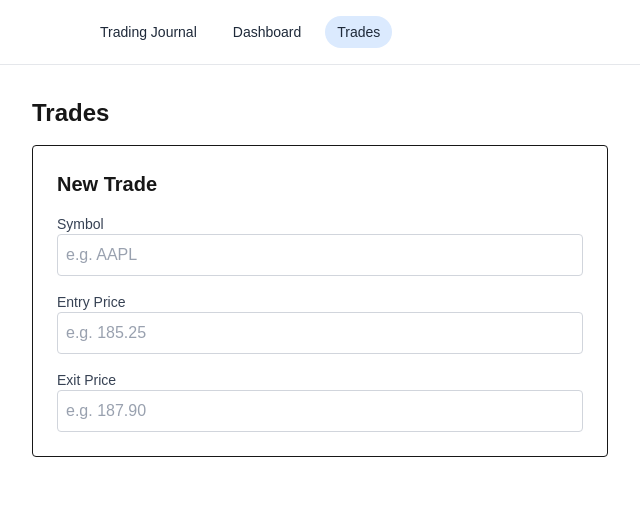
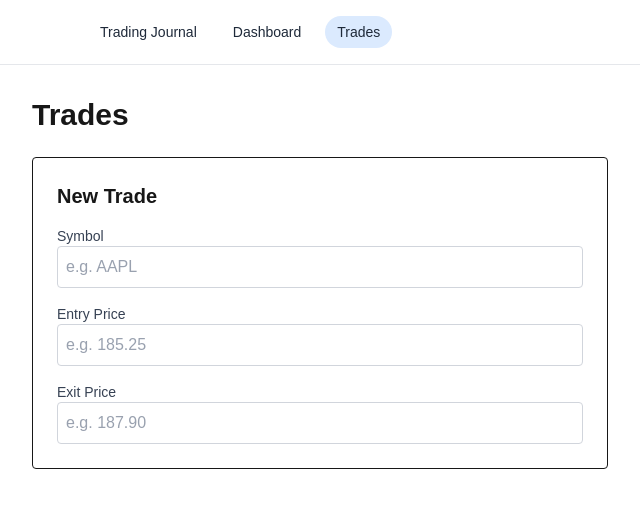
Before and after one commit to jorgemancipe/trading-journal, a Next.js app: page /trades in a window 1280 px wide. Shown: the top 508 px of the page, without its empty margins (0-640 px from the left). Built offline with nearby package versions, Linux system fonts and the light colour scheme.

Commit message:
Update TradesPage layout and heading styles

```diff
--- a/app/trades/page.tsx
+++ b/app/trades/page.tsx
@@ -1,16 +1,19 @@
+"use client";
+
 import TradeForm from "./TradeForm";
 
 export default function TradesPage() {
   return (
-    <main className="p-8">
+    <main className="p-8 max-w-4xl">
 
-      <h1 className="text-2xl font-bold mb-4">
+      <h1 className="text-3xl font-bold mb-6">
         Trades
       </h1>
 
-      {/* ✅ THIS IS WHERE YOU ADD IT */}
+      {/* ✅ Your upgraded form is now rendered here */}
       <TradeForm />
 
     </main>
   );
 }
+``
```
